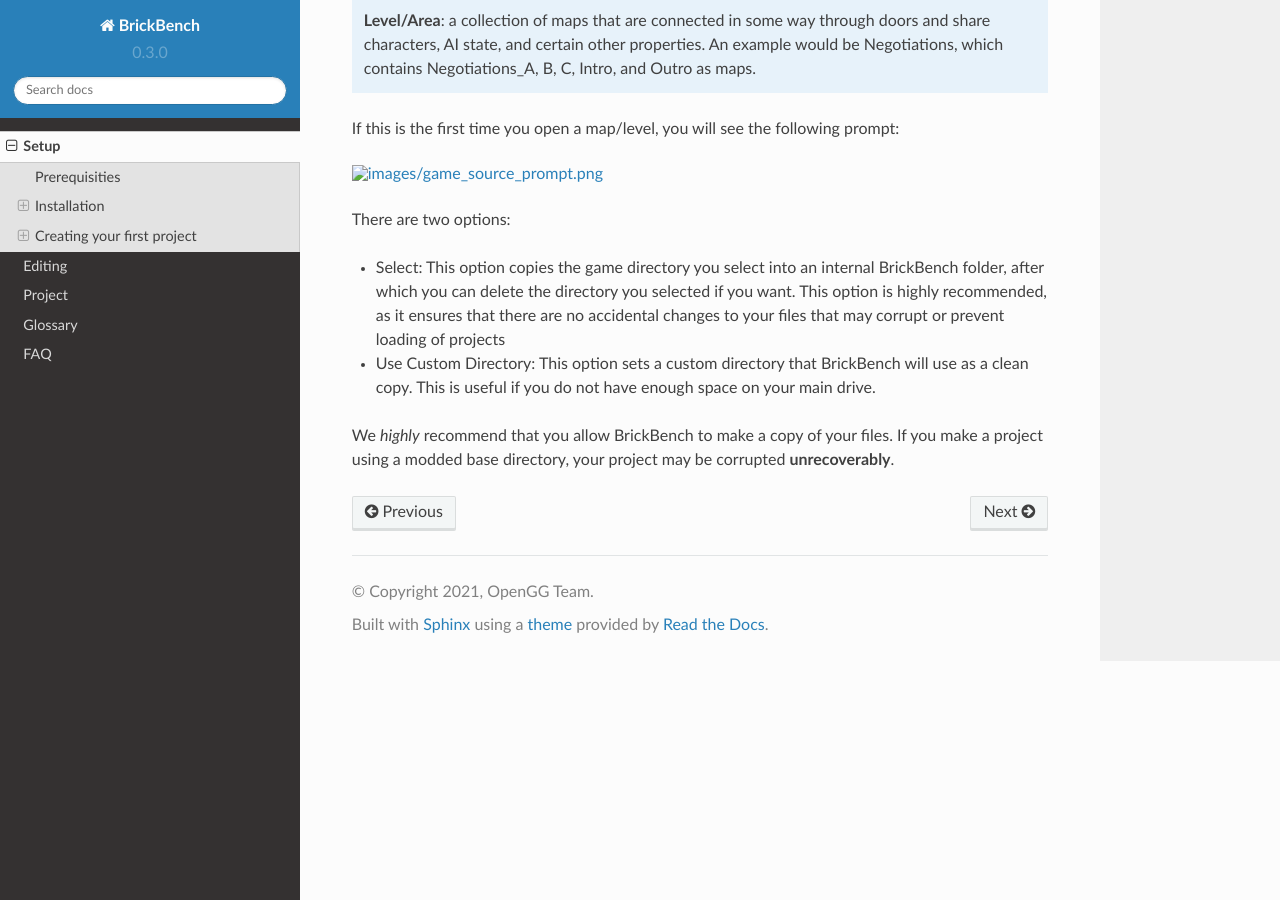
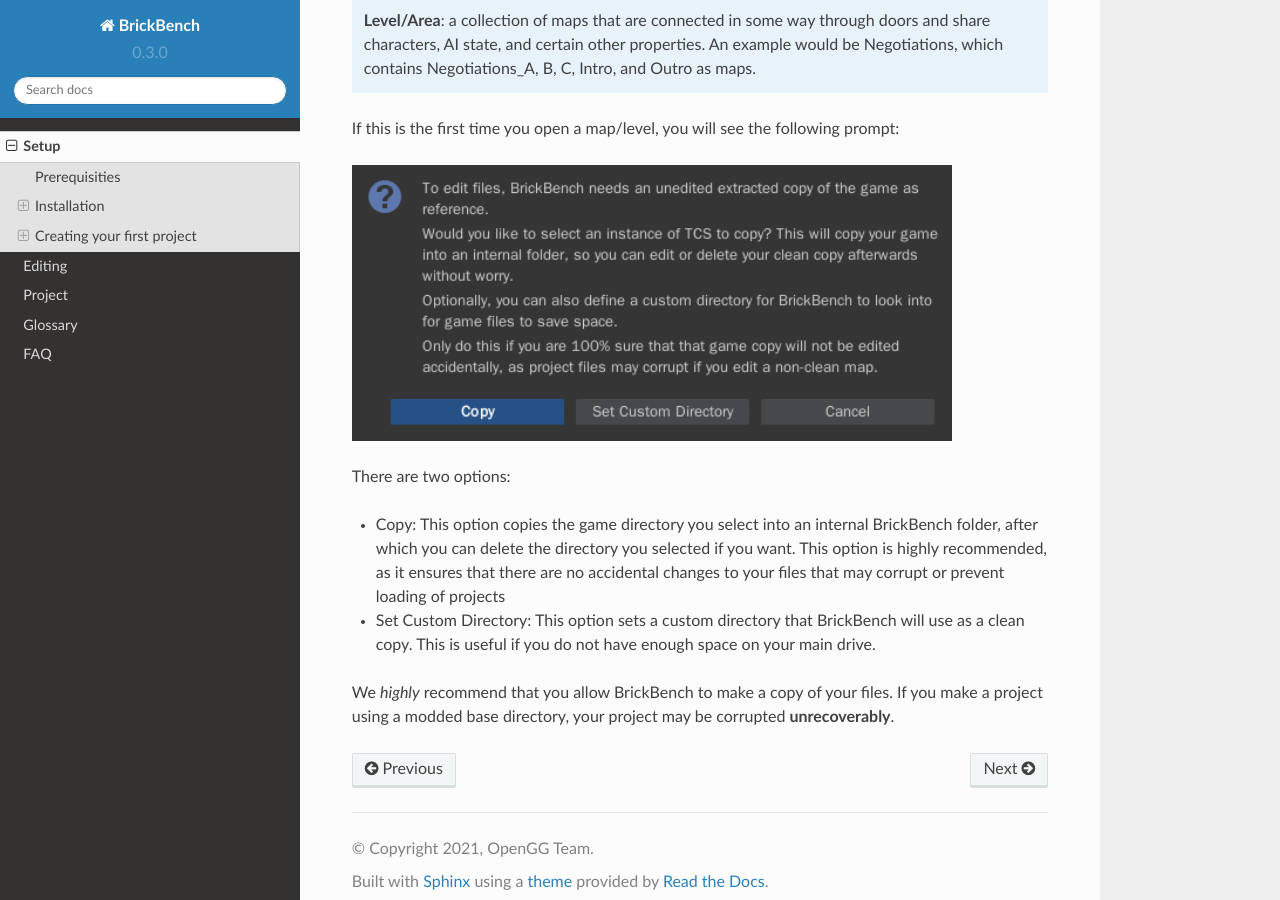
Before and after one commit to BrickBench/brickbench-docs, a Sphinx documentation site: the page built from docs/source/install.rst, in a window 1280 px wide and 900 px high, scrolled down 2481 px. Built offline with Sphinx 7.4.7 and the Read the Docs theme 2.0.0, drawn with Linux system fonts in a browser that asks for light colours.

Commit message:
Add images

```diff
--- a/docs/source/install.rst
+++ b/docs/source/install.rst
@@ -98,11 +98,11 @@
 
 There are two options:
 
-* Select: This option copies the game directory you select into an internal BrickBench folder, after
+* Copy: This option copies the game directory you select into an internal BrickBench folder, after
   which you can delete the directory you selected if you want. This option is highly
   recommended, as it ensures that there are no accidental changes to your files that may corrupt or prevent loading
   of projects
-* Use Custom Directory: This option sets a custom directory that BrickBench will use as a clean copy. This is useful
+* Set Custom Directory: This option sets a custom directory that BrickBench will use as a clean copy. This is useful
   if you do not have enough space on your main drive.
 
 We *highly* recommend that you allow BrickBench to make a copy of your files. If you make a project using a modded
```
Also changed, not shown: docs/source/images/game_source_prompt.png (added).
